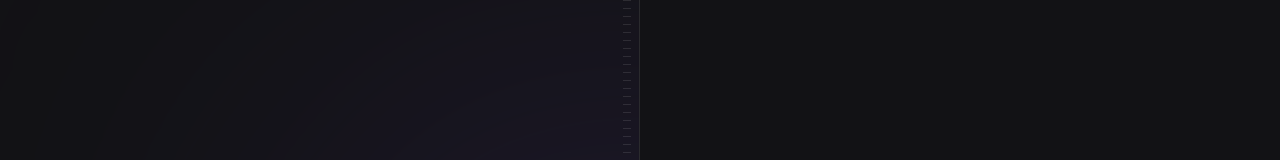
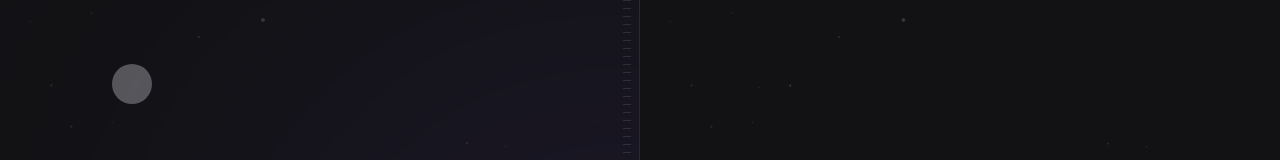
Before and after one commit to felipefalkiner/nlw-12-ignite, a Next.js app in the folder web/: page / in a window 1280 px wide. Shown: the top 160 px of the page. Built offline with nearby package versions, Linux system fonts and the light colour scheme; a web font is replaced by a local one.

Commit message:
updates on application main page

```diff
--- a/web/src/app/page.tsx
+++ b/web/src/app/page.tsx
@@ -2,15 +2,19 @@ export default function Home() {
   return (
     <main className="grid min-h-screen grid-cols-2">
       {/* Left */}
-      <div className="relative flex flex-col items-start justify-between overflow-hidden border-r border-white/10 px-28 py-16">
+      <div className="relative flex flex-col items-start justify-between overflow-hidden border-r border-white/10 bg-[url(../assets/bg-stars.svg)] bg-cover px-28 py-16">
         {/* Blur */}
         <div className=" absolute right-0 top-1/2 h-[288px] w-[526px] -translate-y-1/2 translate-x-1/2 rounded-full bg-purple-700 opacity-50 blur-full" />
         {/* Stripes */}
         <div className="absolute bottom-0 right-2 top-0 w-2 bg-stripes" />
+
+        <a href="#" className="flex items-center gap-3 text-left">
+          <div className="flex h-10 w-10 items-center justify-center rounded-full bg-gray-400"></div>
+        </a>
       </div>
 
       {/* Right */}
-      <div className="flex flex-col p-16">
+      <div className="flex flex-col bg-[url(../assets/bg-stars.svg)] bg-cover p-16">
         <div className="flex flex-1 items-center justify-center">
           <p className="w-[360px] text-center leading-relaxed">
             Você ainda não registrou nenhuma lembrança, comece a{' '}
```
Also changed, not shown: web/src/assets/spacetime-logo.svg (added).
